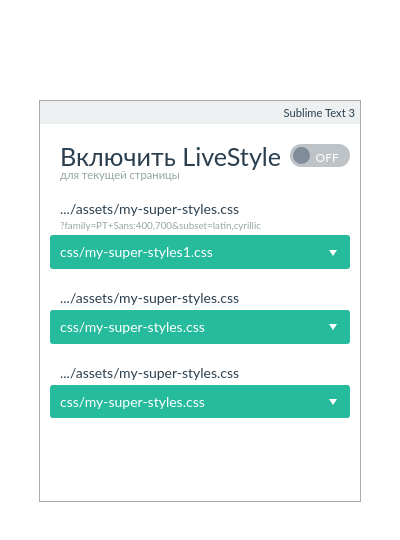
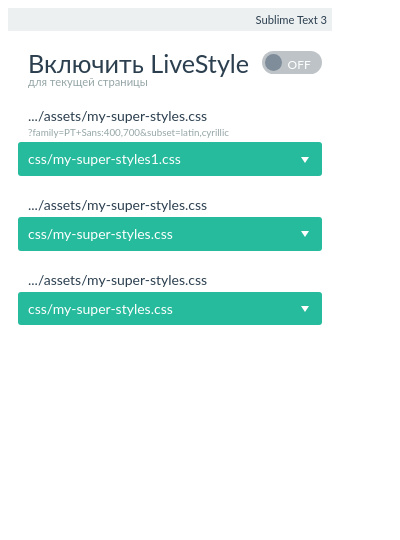
Before and after one commit to livestyle/chrome, a browser extension: page ui/popup.html in a window 400 px wide. Drawn offline with Linux system fonts and the light colour scheme.

Commit message:
Working on UI

```diff
--- /dev/null
+++ b/ui/background.html
@@ -0,0 +1,10 @@
+<!DOCTYPE html>
+<html lang="en">
+<head>
+	<meta charset="UTF-8" />
+	<title>LiveStyle background page</title>
+</head>
+<body>
+	<script src="../lib/vendor/require.js" data-main="./background.js"></script>
+</body>
+</html>
--- /dev/null
+++ b/ui/background.js
@@ -0,0 +1,5 @@
+define(function(require) {
+	chrome.browserAction.onClicked.addListener(function(tab) {
+
+	});
+});
--- a/ui/popup.html
+++ b/ui/popup.html
@@ -2,20 +2,16 @@
 <html lang="en">
 <head>
 	<meta charset="UTF-8" />
-	<title>Popup preview</title>
+	<title>LiveStyle Popup</title>
 	<link rel="stylesheet" href="popup.css" />
 	<style>
-		.preview {
-			width: 320px;
+		html {
+			width: 340px;
 			height: 400px;
-			margin: 100px auto;
-			border: 1px solid #aaa;
-			overflow: auto;
 		}
 	</style>
 </head>
 <body>
-	<div class="preview">
 	<div class="popup">
 		<section class="active-editor">Sublime Text 3</section>
 		<fieldset class="activity">
@@ -66,12 +62,6 @@
 			</li>
 		</ul>
 	</div>
-	</div>
-	<script src="../lib/vendor/require.js"></script>
-	<script>
-	require(['./js/select-box'], function(selectBox) {
-		selectBox(document.body);
-	})
-	</script>
+	<script src="../lib/vendor/require.js" data-main="popup.js"></script>
 </body>
 </html>
--- /dev/null
+++ b/ui/popup.js
@@ -0,0 +1,6 @@
+/**
+ * Main popup controller
+ */
+define(['./js/select-box'], function(selectBox) {
+	selectBox(document.body);
+})
```
Also changed, not shown: manifest.json (added). Lines whose indentation alone changed are shown as unchanged.
